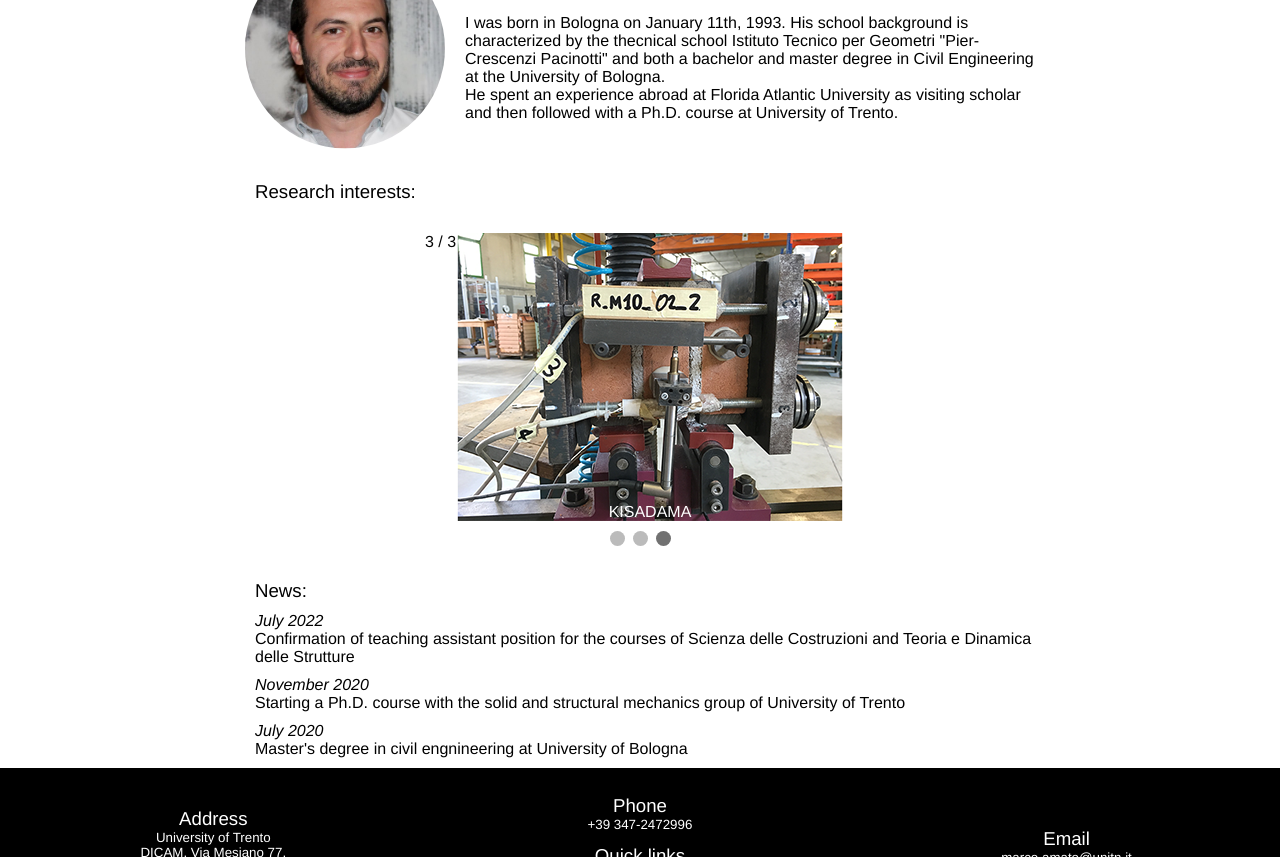
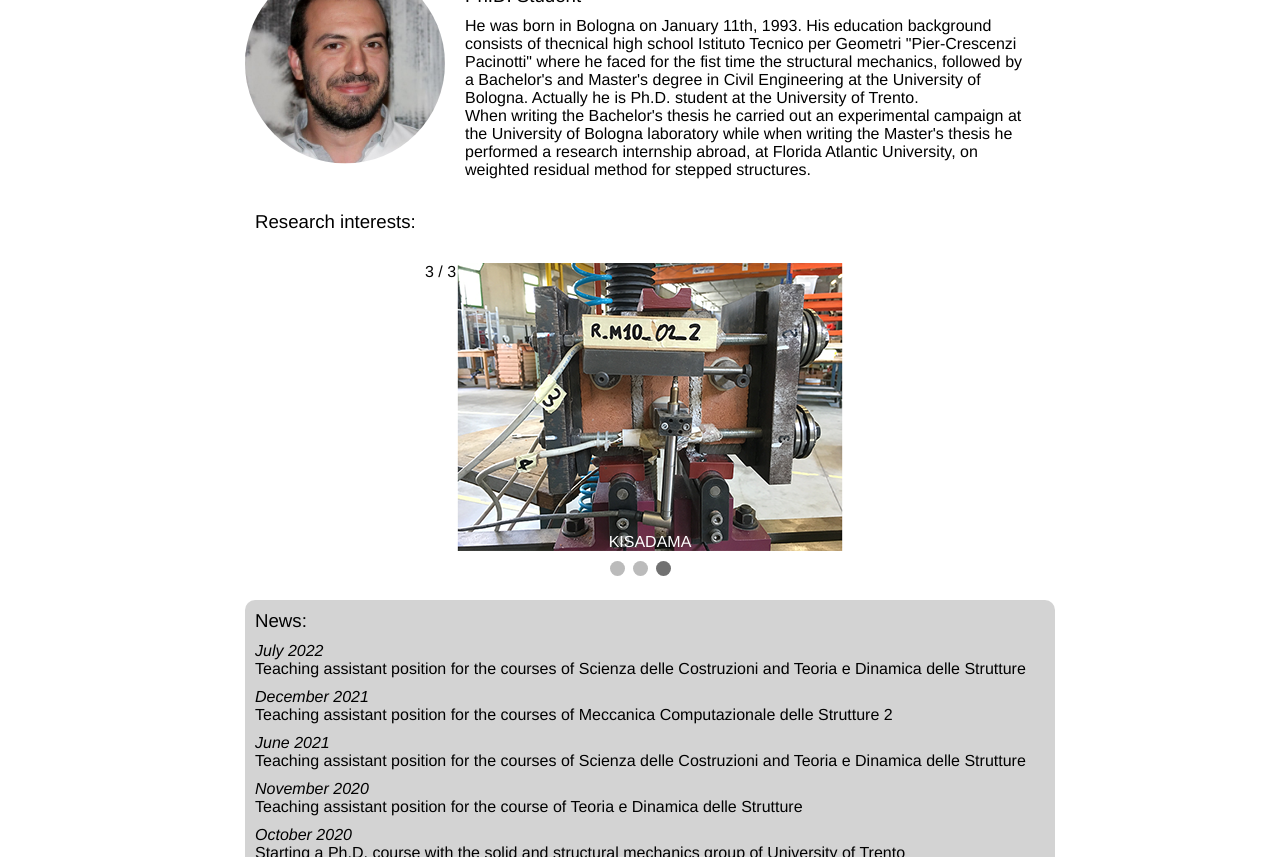
Before and after one commit to marcoamato1993/mysite, a plain HTML site: page index.html in a window 1280 px wide. Shown: the part 191-1048 px from the top of the page. Drawn offline with Linux system fonts and the light colour scheme; files whose address does not match are found by name.

Commit message:
Update index.html

```diff
--- a/index.html
+++ b/index.html
@@ -94,14 +94,14 @@
 
   	<div style="width: 810px; margin: auto;">
 	<div style="content: ""; display: table; clear: both;">
-		<div style="float: left; width: 200px; height: 200px; padding: 0px; margin: 10px; position: relative;">
+		<div style="float: left; width: 200px; height: 230px; padding: 0px; margin: 10px; position: relative;">
 			<div class="title innervh" style="font-weight: bold; margin:0; text-align: center; padding: 0;"><img style="border-radius: 50%; width:200px" src="Image_Location/foto_cv-sqr.jpg"></div>
   		</div>
-  		<div style="float: left; width: 570px; height: 200px; padding: 0px; margin: 10px; position: relative;">
-			<div>
+  		<div style="float: left; width: 570px; height: 230px; padding: 0px; margin: 10px; position: relative;">
+			<div class="innerv">
 				<div class="head" >Marco Amato</div>
 				<div class="title" >Ph.D. Student</div>
-				<div class="txt" style="padding-top: 10px;">I was born in Bologna on January 11th, 1993. His school background is characterized by the thecnical school Istituto Tecnico per Geometri "Pier-Crescenzi Pacinotti" and both a bachelor and master degree in Civil Engineering at the University of Bologna. <br> He spent an experience abroad at Florida Atlantic University as visiting scholar and then followed with a Ph.D. course at University of Trento.
+				<div class="txt" style="padding-top: 10px;">He was born in Bologna on January 11th, 1993. His education background consists of thecnical high school Istituto Tecnico per Geometri "Pier-Crescenzi Pacinotti" where he faced for the fist time the structural mechanics, followed by a Bachelor's and Master's degree in Civil Engineering at the University of Bologna. Actually he is Ph.D. student at the University of Trento.<br> When writing the Bachelor's thesis he carried out an experimental campaign at the University of Bologna laboratory while when writing the Master's thesis he performed a research internship abroad, at Florida Atlantic University, on weighted residual method for stepped structures.
 				</div>
 			</div>
   		</div>
@@ -168,7 +168,7 @@
 	</script>
 
 	<div style="width: 810px; margin: auto;">
-	<div style="float: left; width: 810px; height: padding: 0px; margin: 10px; position: relative;">
+	<div style="float: left; width: 810px; height: padding: 0px; margin: 10px; border-radius: 10px; background-color: lightgray; position: relative;">
   		<div class="title" style="float: left; width: 810px; padding: 0px; margin: 10px; position: relative;">
   			News:
   		</div>
@@ -176,10 +176,28 @@
   			<em> July 2022</em>
   		</div>
   		<div class="txt" style="float: left; width: 810px; padding: 0px; margin: 0px 10px 10px 10px; position: relative;">
-  			Confirmation of teaching assistant position for the courses of Scienza delle Costruzioni and Teoria e Dinamica delle Strutture
+  			Teaching assistant position for the courses of Scienza delle Costruzioni and Teoria e Dinamica delle Strutture
+  		</div>
+  		<div class="txt" style="float: left; width: 810px; padding: 0px; margin: 0px 10px 0px 10px; position: relative;">
+  			<em> December 2021</em>
+  		</div>
+  		<div class="txt" style="float: left; width: 810px; padding: 0px; margin: 0px 10px 10px 10px; position: relative;">
+  			Teaching assistant position for the courses of Meccanica Computazionale delle Strutture 2
+  		</div>
+  		<div class="txt" style="float: left; width: 810px; padding: 0px; margin: 0px 10px 0px 10px; position: relative;">
+  			<em> June 2021</em>
+  		</div>
+  		<div class="txt" style="float: left; width: 810px; padding: 0px; margin: 0px 10px 10px 10px; position: relative;">
+  			Teaching assistant position for the courses of Scienza delle Costruzioni and Teoria e Dinamica delle Strutture
   		</div>
   		<div class="txt" style="float: left; width: 810px; padding: 0px; margin: 0px 10px 0px 10px; position: relative;">
   			<em> November 2020</em>
+  		</div>
+  		<div class="txt" style="float: left; width: 810px; padding: 0px; margin: 0px 10px 10px 10px; position: relative;">
+  			Teaching assistant position for the course of Teoria e Dinamica delle Strutture
+  		</div>
+  		<div class="txt" style="float: left; width: 810px; padding: 0px; margin: 0px 10px 0px 10px; position: relative;">
+  			<em> October 2020</em>
   		</div>
   		<div class="txt" style="float: left; width: 810px; padding: 0px; margin: 0px 10px 10px 10px; position: relative;">
   			Starting a Ph.D. course with the solid and structural mechanics group of University of Trento
@@ -187,7 +205,7 @@
   		<div class="txt" style="float: left; width: 810px; padding: 0px; margin: 0px 10px 0px 10px; position: relative;">
   			<em> July 2020</em>
   		</div>
-  		<div class="txt" style="float: left; width: 810px; padding: 0px; margin: 0px 10px 0px 10px; position: relative;">
+  		<div class="txt" style="float: left; width: 810px; padding: 0px; margin: 0px 10px 10px 10px; position: relative;">
   			Master's degree in civil engnineering at University of Bologna
   		</div>
   	</div>
```
